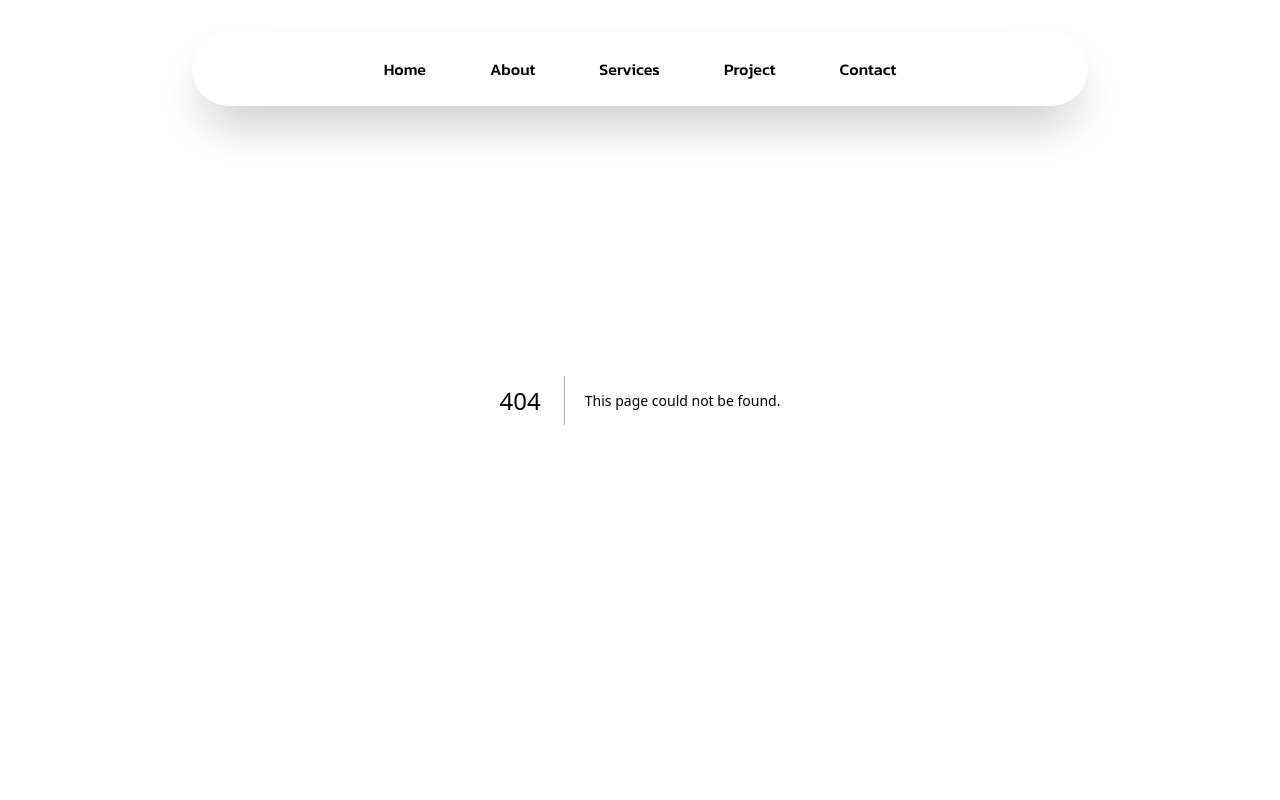
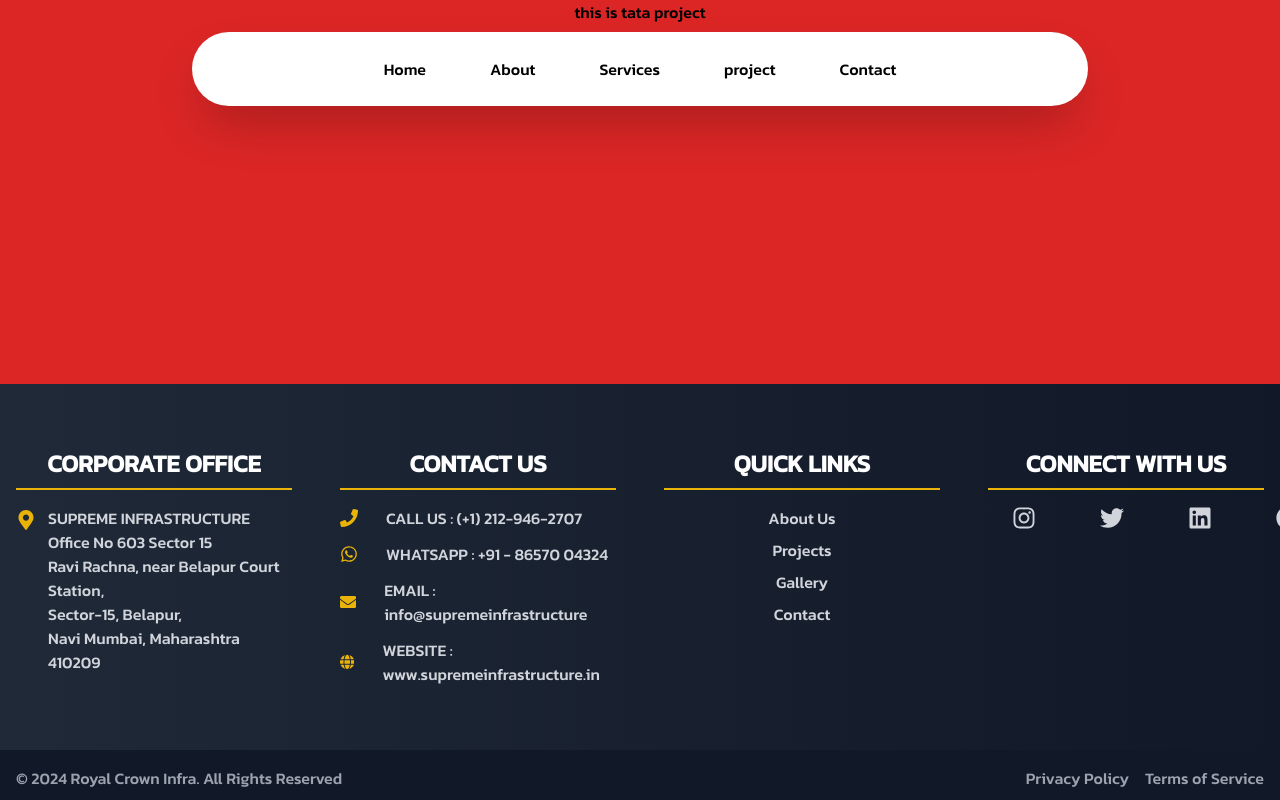
Before and after one commit to AkshayKalamkarr/supremeinfrastructure, a Next.js app: page /project/TATA in a window 1280 px wide. Before the commit this address had no page. Shown: the top 800 px of the page. Built offline with nearby package versions, Linux system fonts and the light colour scheme.

Commit message:
projects added

```diff
--- /dev/null
+++ b/app/project/ATLANTAS/page.jsx
@@ -0,0 +1,9 @@
+import React from 'react'
+
+const page = () => {
+  return (
+    <div className='text-red-700 text-center mt-64 bg-yellow-200 '>atlantas</div>
+  )
+}
+
+export default page
--- /dev/null
+++ b/app/project/COACT/page.jsx
@@ -0,0 +1,11 @@
+import React from 'react'
+
+const page = () => {
+  return (
+    <div className='text-red-500 bg-yellow-500 text-center mt-96'>
+      Coact
+    </div>
+  )
+}
+
+export default page
--- /dev/null
+++ b/app/project/TATA/page.jsx
@@ -0,0 +1,11 @@
+import React from 'react'
+
+const page = () => {
+  return (
+    <div>
+      <h1 className='bg-red-600 text-center h-96 w-full'>this is tata project</h1>
+    </div>
+  )
+}
+
+export default page
--- a/components/Navbar.jsx
+++ b/components/Navbar.jsx
@@ -74,23 +74,23 @@ function Navbar({ className }) {
                     </MenuItem>
                     <Link href="/services/servicesdashboard"><MenuItem setActive={setActive} active={active} item="Services">
                     </MenuItem></Link>
-                    <MenuItem setActive={setActive} active={active} item="Project">
+                    <MenuItem setActive={setActive} active={active} item="project">
                         <div className="text-sm grid grid-cols-2 gap-10 p-4">
                             <ProductItem
                                 title="TATA"
-                                href="https://algochurn.com"
+                                href="/project/TATA"
                                 src="/images/projects/TATA/tata-1.jpg"
                                 description="Prepare for tech interviews like never before."
                             />
                             <ProductItem
                                 title="ATLANTAS"
-                                href="https://tailwindmasterkit.com"
+                                href="/project/ATLANTAS"
                                 src="/images/projects/ATLANTAS/atlantas-1.jpeg"
                                 description="Production ready Tailwind css components for your next project"
                             />
                             <ProductItem
                                 title="COACT"
-                                href="https://gomoonbeam.com"
+                                href="/project/COACT"
                                 src="/images/projects/COACT/coact-1.jpg"
                                 description="Never write from scratch again. Go from idea to blog in minutes."
                             />
```
